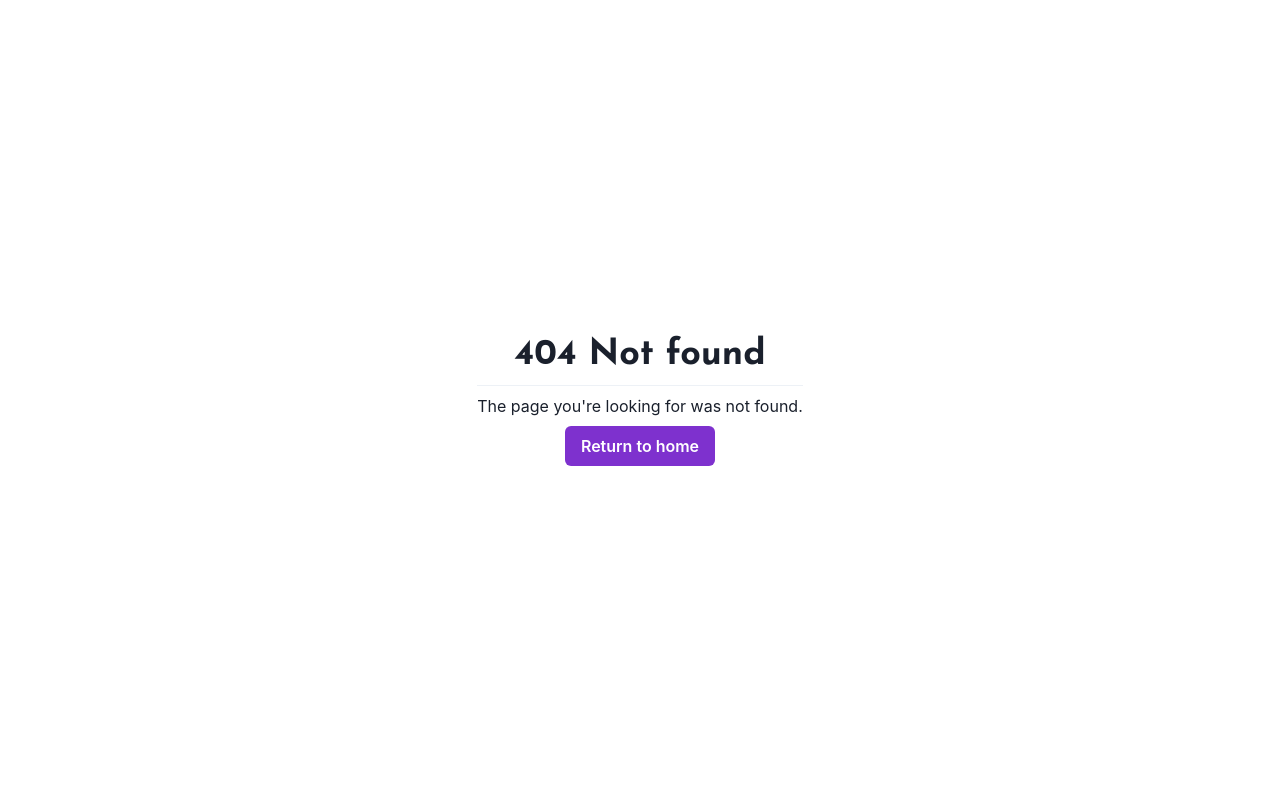
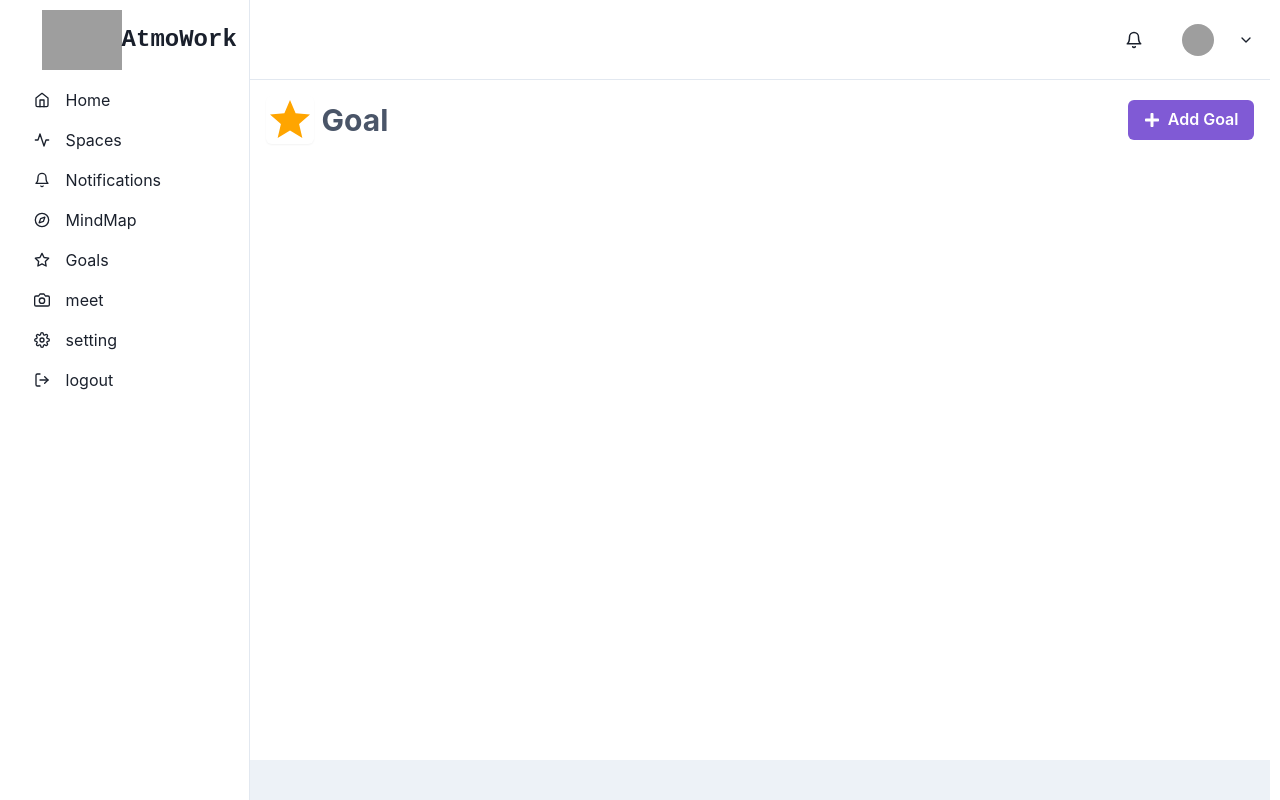
Before and after one commit to FaiezWaseem/atmowork, a Next.js app in the folder frontend/: page /dashboard/goal/1 in a window 1280 px wide. Before the commit this address had no page. Built offline with nearby package versions, Linux system fonts and the light colour scheme; no server answers; grey boxes are pictures that could not be loaded.

Commit message:
Added Goal Detail Screen

```diff
--- /dev/null
+++ b/frontend/pages/dashboard/goal/[id]/index.tsx
@@ -0,0 +1,44 @@
+import SideBar from "@/components/dashboard/sidebar";
+import PageLayout from "@/components/page-layout";
+import { Box, Button, HStack, Stack, Text } from "@chakra-ui/react";
+import { MdOutlineStarPurple500 } from "react-icons/md";
+import { FaPlus } from "react-icons/fa";
+import { useParams } from "next/navigation";
+import { useEffect } from "react";
+
+
+export default function Goal() {
+
+    const params = useParams();
+    const { id } = params;
+
+    useEffect(()=>{
+        console.log(id)
+    },[])
+
+    return (
+        <PageLayout
+            title={`Goals | Workspace`}
+            description='Atmowork Goals'
+            logo='../../logo_transparent.png'
+            fav='../favicon.png'
+        >
+            <Stack width={'98.5vw'} gap={0}>
+                <SideBar>
+                    <HStack p={4} justify={'space-between'} >
+                        <HStack>
+                            <Box boxShadow={'sm'} rounded={'md'} >
+                                <MdOutlineStarPurple500 size={48} color="orange" />
+                            </Box>
+                            <Text fontSize={'3xl'} fontWeight={'bold'} color={'gray.600'} >Goal</Text>
+                        </HStack>
+
+                        <Button leftIcon={<FaPlus />} colorScheme='purple' variant='solid'  >
+                            Add Goal
+                        </Button>
+                    </HStack>
+                </SideBar>
+            </Stack>
+        </PageLayout>
+    )
+}
--- a/frontend/pages/dashboard/setting/index.tsx
+++ b/frontend/pages/dashboard/setting/index.tsx
@@ -136,7 +136,7 @@ export default function UserProfileEdit() {
                 navigate.back()
              }}
             >
-            Cancel
+            Go back
           </Button>
           <Button
             bg={'blue.400'}
```
Also changed, not shown: frontend/pages/dashboard/goals/index.tsx (+49 -48 lines).
